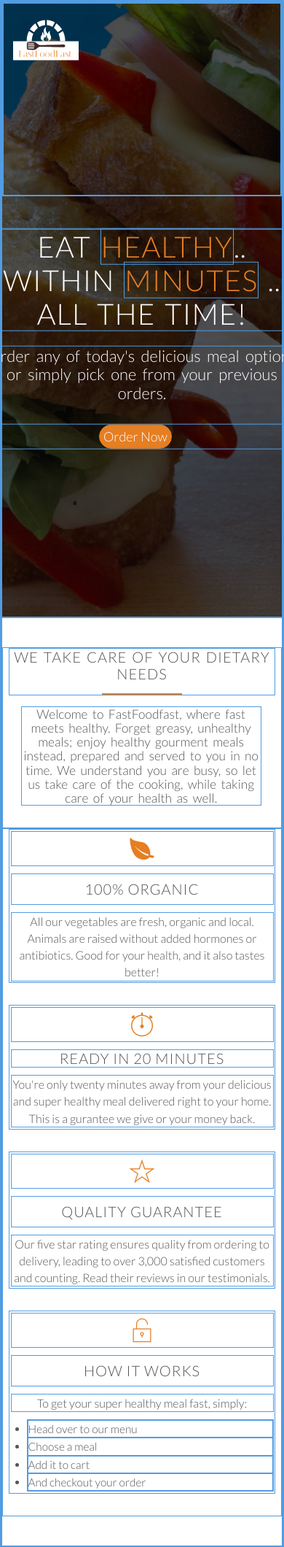
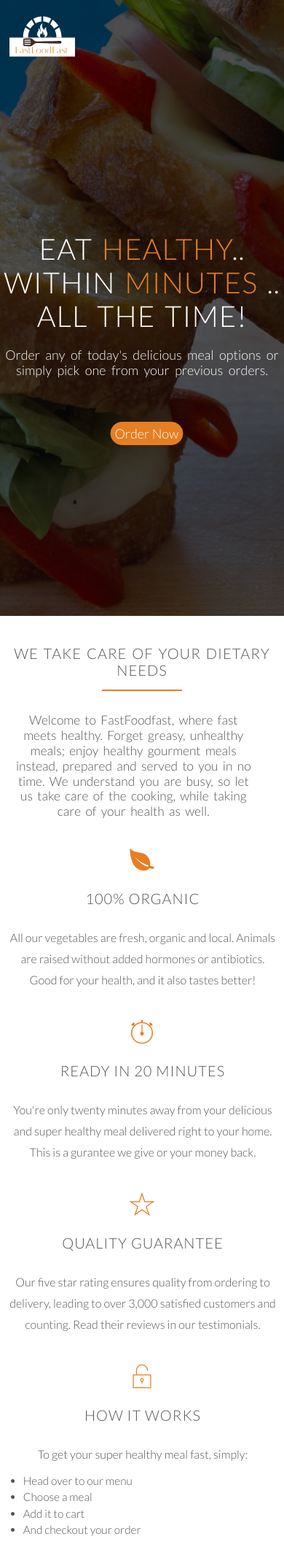
Before and after one commit to Kenneth-Macharia/FastFoodFast, a Flask app: template app/v1/views/templates/index.html in a window 390 px wide; the page is wider, and only the part inside the window is pictured. Shown: the top 2120 px of that part at 73% size. Run offline with Flask 2, Linux system fonts and the light colour scheme; the template is opened without the code that fills it, so the values that code supplies are empty; parts of the project's set-up code (start-up, migrations or seed data) failed here and were passed over; some web fonts are replaced.

Commit message:
[Feature #164026751] finish index.html responsiveness

```diff
--- a/app/v1/views/static/css/queries.css
+++ b/app/v1/views/static/css/queries.css
@@ -1,4 +1,8 @@
 /* Media queries for various viewport widths */
+
+/* ---------------------------------
+   INDEX.HTML QUERIES
+   --------------------------------- */
 
 @media only screen and (max-width:1150px) {
    /* 1081 - 1150px */
@@ -54,24 +58,26 @@
    h2 { font-size: 120%; }
    .header_texbox p { font-size: 110%; }
    .box h3 {
-      font-size: 77%;
+      font-size: 76%;
       margin-bottom: 10px;
    }
    .works_list {
-      font-size: 66%;
+      font-size: 65%;
       margin-top: 0;
    }
    .box { margin-left: 0px; }
    .box p {
-      font-size: 70%;
+      font-size: 65%;
       text-align: left;
+      line-height: 180%;
+      padding: 9px 0 0 2px;
    }
    .intro {
       width:660px;
       margin-left: 40px;
    }
    .single_line_3_h3 {
-      padding: 9px 0 9px 0px;
+      padding: 9px 0 9px 2px;
    }
    .blockquote { font-size: 85%; }
    .icon-big { font-size: 170%; }
@@ -96,17 +102,17 @@
       height: 100px;
       width: auto;
    }
-   .header_texbox { width:450px; }
+   .header_texbox { width:417px; }
    .main_nav { visibility: hidden; }
    h1 { font-size: 200%; }
-   .header_texbox p { font-size: 110%; }
+   .header_texbox p { font-size: 90%; }
    .btn:link,
    .btn:visited,
    .btn:active,
    .btn:hover {
       font-size: 90%;
       padding: 5px 5px;
-      margin-left: 165px;
+      margin: 30px 0 0 165px;
    }
    h2 {
       font-size: 100%;
@@ -114,9 +120,9 @@
    }
    h2:after { margin-top: 15px; }
    .intro {
-      line-height: 110%;
+      line-height: 120%;
       width:90%;
-      margin-left: 17px;
+      margin: 30px 17px 30px 7px;
    }
    .box {
       width: 100%;
@@ -159,7 +165,28 @@
       padding: 5px 5px;
       margin-left: 16px;
    }
+   .feedback_form { margin-top: 20px; }
    .feedback_form,
    .feedback_row { width: 100%; }
+   .feedback_row input[type='submit'] { font-size: 70%; }
+   .footer_row { padding: 0; }
+   .footer_col {
+      width: 33%;
+      padding-top: 5px;
+   }
+   .contacts p,
+   .socal_links li,
+   .footer_nav li { font-size: 55%; }
+   .copyright p {
+      margin:0;
+      padding:0;
+   }
+   .contacts p:after {
+      display: block;
+      background-color: #fcfcfc;
+   }
+ }
 
- }
+/* ---------------------------------
+   ABOUTUS.HTML QUERIES
+   --------------------------------- */
--- a/app/v1/views/static/css/style.css
+++ b/app/v1/views/static/css/style.css
@@ -6,7 +6,7 @@
   margin: 0;
   padding: 0;
   box-sizing: border-box;
-  border: 1px solid #519ce2;
+  /* border: 1px solid #519ce2; */
 }
 
 *:focus {
--- a/app/v1/views/templates/index.html
+++ b/app/v1/views/templates/index.html
@@ -74,7 +74,7 @@
          </div>
          <div class="col span-1-of-4 box">
            <i class="ion-ios-stopwatch-outline icon-big"></i>
-           <h3>Ready in 20 minutes</h3>
+           <h3 class="single_line_3_h3">Ready in 20 minutes</h3>
            <p>
              You're only twenty minutes away from your delicious and super
              healthy meal delivered right to your home. This is a gurantee we
@@ -339,7 +339,7 @@
                     Lancaster, PA - 17603
                 </p>
             </div>
-            <div class="row">
+            <div class="row contacts copyright">
                 <p>
                     Copyright &copy; 2018 by FastFoodFast. All rights reserved.
                 </p>
```
